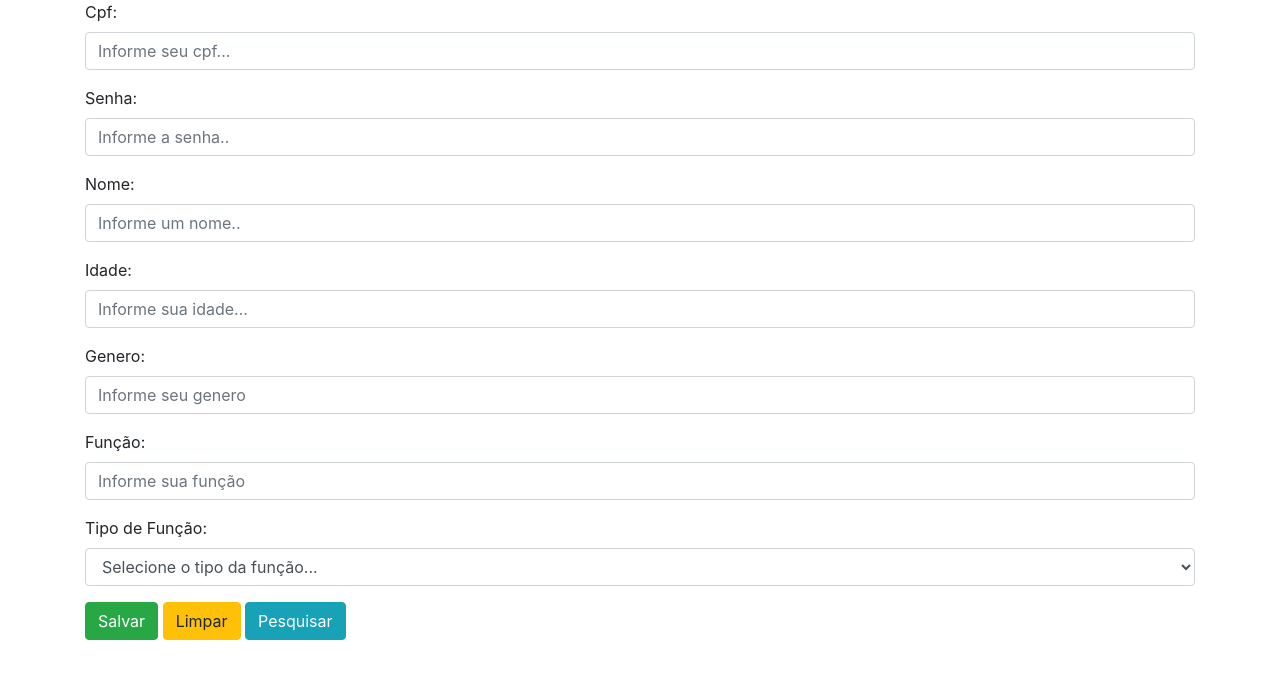
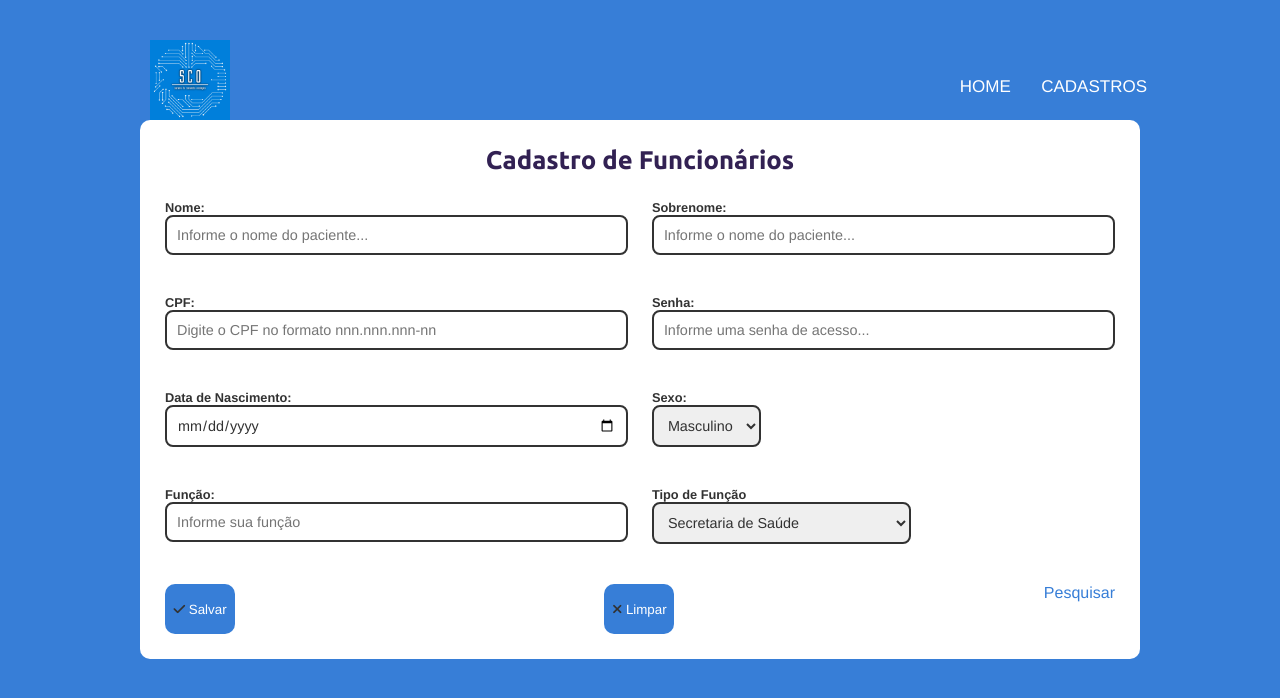
Before and after one commit to J-Eugenio/FabSoft-SCO, a PHP site: page /view/funcionario/Cadastrar.php in a window 1280 px wide. Shown: the top 698 px of the page. Run offline with PHP 8.4, Linux system fonts and the light colour scheme; some libraries are stand-ins or nearby versions.

Commit message:
Update nas telas de cadastro
Estilização das páginas atualizadas, inputs da página de cadastro de funcionários atualizados.

```diff
--- a/sys/assets/css/cadastrar-usuario.css
+++ b/sys/assets/css/cadastrar-usuario.css
@@ -17,11 +17,11 @@ input:focus, label:focus{
     outline: none;
 }
 
-.user-register.a{
+body a{
 color: #377ED7;
 }
 
-.user-register{
+body{
     padding-top: 5vh;
     background-color: #377ED7!important;
 }
--- a/sys/view/funcionario/Cadastrar.php
+++ b/sys/view/funcionario/Cadastrar.php
@@ -2,55 +2,71 @@
 <html lang="pt-br">
 
 <head>
-  <link rel="stylesheet" href="../../css/styleMenu.css">
-  <link rel="stylesheet" href="https://stackpath.bootstrapcdn.com/bootstrap/4.3.1/css/bootstrap.min.css" integrity="sha384-ggOyR0iXCbMQv3Xipma34MD+dH/1fQ784/j6cY/iJTQUOhcWr7x9JvoRxT2MZw1T" crossorigin="anonymous">
   <meta charset="utf-8">
   <meta name="viewport" content="width=device-width, initial-scale=1, shrink-to-fit=no">
 
-  <title>sys</title>
+  <link href="https://fonts.googleapis.com/css2?family=Roboto&family=Ubuntu:wght@700&display=swap" rel="stylesheet">
+
+  <link rel="stylesheet" href="/fabsoft-sco/sys/assets/css/cadastrar-usuario.css">
+  <link rel="stylesheet" href="/fabsoft-sco/sys/assets/css/main.css">
+
+  <title>Cadastro de Funcionários</title>
+
 </head>
 
-<body>
+<body class="func-register">
 
-  <?php //nav  ?>
+  <?php include_once("../header.php");?>
 
-  <div class="container">
-    <form method="POST" action="../../controller/funcionario/funcionario_controller.php">
-      <div class="form-group">
+  <div id="main-container">
+    <h1>Cadastro de Funcionários</h1>
+    <form id="form-register" method="POST" action="../../controller/funcionario/funcionario_controller.php">
+
+      <div class="full-box">
         <input type="hidden" name="id" value="" />
-        <label>Cpf: </label>
-        <input type="text" name="cpf" class="form-control" placeholder="Informe seu cpf...">
       </div>
-      <div class="form-group">
-        <label>Senha: </label>
-        <input type="password" name="senha" class="form-control" placeholder="Informe a senha.."/>
+
+      <div class="half-box spacing">
+        <label for="nome">Nome:</label>
+        <input type="text" name="nome" class="form-control" placeholder="Informe o nome do paciente..." />
       </div>
-      <div class="form-group">
-        <label>Nome: </label>
-        <input type="text" name="nome" class="form-control" placeholder="Informe um nome.." />
+
+      <div class="half-box">
+        <label for="sobrenome">Sobrenome:</label>
+        <input type="text" name="sobrenome" class="form-control" placeholder="Informe o nome do paciente..." />
       </div>
-      <div class="form-group">
-        <label>Idade: </label>
-        <input type="text" name="idade" class="form-control" placeholder="Informe sua idade..."/>
+      <div class="half-box spacing">
+        <label for="cpf">CPF:</label>
+        <input type="text" name="cpf" class="form-control" placeholder="Digite o CPF no formato nnn.nnn.nnn-nn" />
       </div>
-      <div class="form-group">
-        <label>Genero: </label>
-        <input type="text" name="genero" class="form-control" placeholder="Informe seu genero"  />
+      <div class="half-box">
+        <label for="senha">Senha:</label>
+        <input type="password" name="senha" class="form-control" placeholder="Informe uma senha de acesso..." />
       </div>
-      <div class="form-group">
+      <div class="half-box spacing">
+        <label for="data-de-nascimento">Data de Nascimento:</label>
+        <input type="date" name="data-de-nascimento" class="form-control" />
+      </div>
+      <div class="half-box">
+        <label for="sexo">Sexo:</label>
+        <select name="sexo" id="sexo">
+          <option value="masculino">Masculino</option>
+          <option value="feminino">Feminino</option>
+        </select>
+      </div>
+      <div class="half-box spacing">
         <label>Função: </label>
         <input type="text" name="funcao" class="form-control" placeholder="Informe sua função"  />
       </div>
-      <div class="form-group">
-        <label>Tipo de Função: </label>
-        <select class="form-control" name="tipoDeFunc" id="tipoDeFunc">
-          <option>Selecione o tipo da função...</option>
-          <option value="secretariaDeSaude">Secretaria de saude</option>
-          <option value="Coordenador">Coordenador</option>
-          <option value="enfermeiro">Enfermeiro</option>
+      <div class="half-box">
+        <label for="tipoDeFunc">Tipo de Função</label>
+        <select name="tipoDeFunc" id="tipoDeFunc">
+          <option value="sem-escolaridade">Secretaria de Saúde</option>
+          <option value="ensino-fundamental">Coodenadoria de Atenção Básica</option>
+          <option value="ensino-medio">Enfermagem</option>
         </select>
       </div>
-      <div class="form-group">
+      <div class="full-box">
         <input type="hidden" name="acao" class="form-control" value="inserir"/>
       </div>
       <button type="submit" class="btn btn-success"><span class="fa fa-check"></span> Salvar</button>
--- a/sys/view/paciente/Cadastrar.php
+++ b/sys/view/paciente/Cadastrar.php
@@ -17,14 +17,14 @@
 <body class="user-register">
 
   <?php
-  include_once("../menu.php");
+  include_once("../header.php");
   ?>
 
   <div id="main-container">
     <h1>Cadastre um paciente</h1>
-    <form id="paciente-register" method="POST" action="../../controller/usuario/usuario_controller.php">
+    <form id="form-register" method="POST" action="../../controller/usuario/usuario_controller.php">
 
-      <div class="form-group">
+      <div class="full-box">
         <input type="hidden" name="id" value="" />
       </div>
 
```
